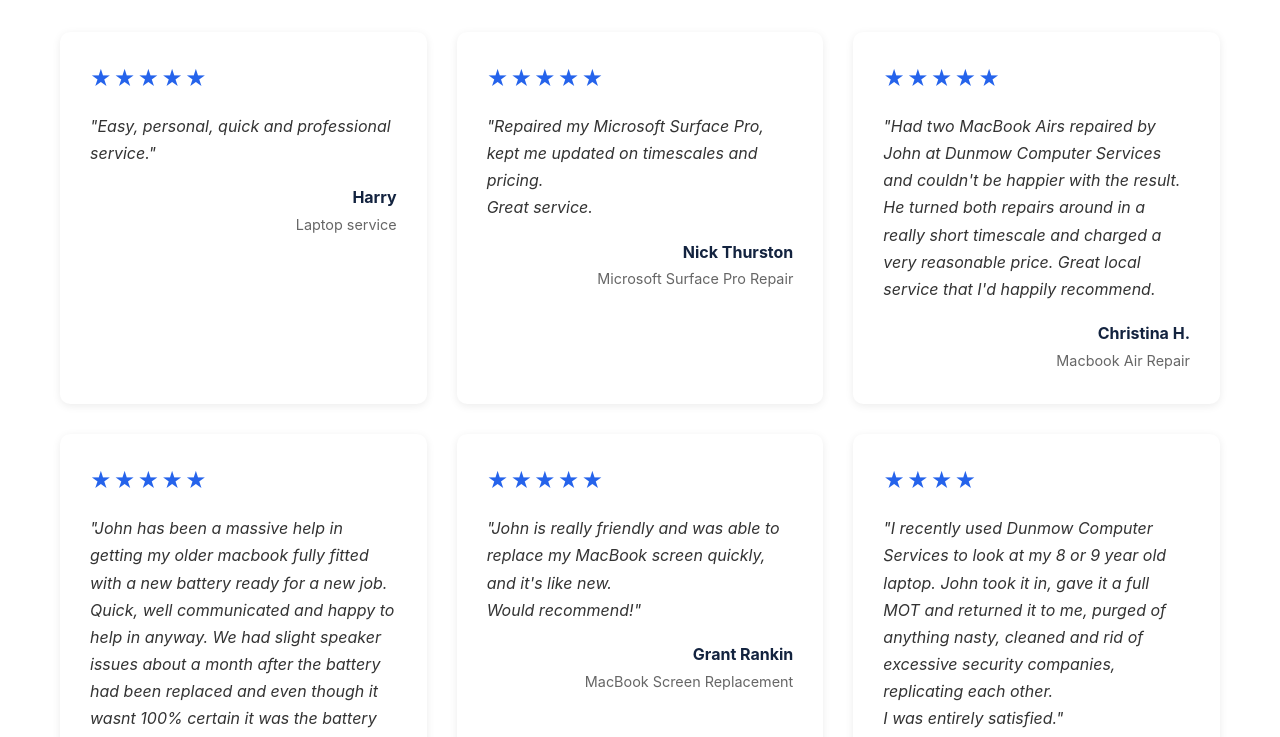
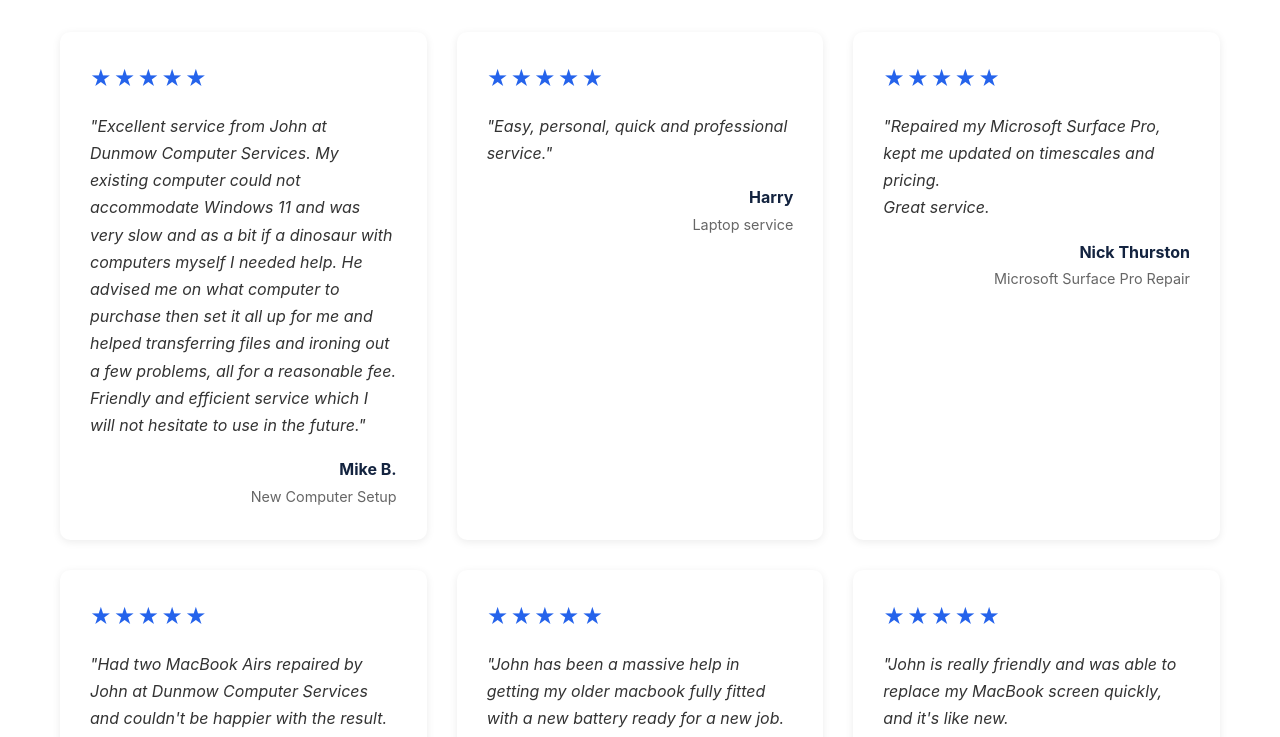
Before and after one commit to joroho73/dcs-website, a plain HTML site: page reviews.html in a window 1280 px wide. Shown: the part 618-1355 px from the top of the page. Drawn offline with Linux system fonts and the light colour scheme.

Commit message:
added review from Mike B

```diff
--- a/reviews.html
+++ b/reviews.html
@@ -164,6 +164,27 @@
                     </div>
                 </article>
                 template ends -->
+
+            <article class="review-card">
+              <div class="review-stars" aria-label="5 out of 5 stars">
+                ★★★★★
+              </div>
+
+              <blockquote class="review-text">
+                "Excellent service from John at Dunmow Computer Services. My
+                existing computer could not accommodate Windows 11 and was very
+                slow and as a bit if a dinosaur with computers myself I needed
+                help. He advised me on what computer to purchase then set it all
+                up for me and helped transferring files and ironing out a few
+                problems, all for a reasonable fee. Friendly and efficient
+                service which I will not hesitate to use in the future."
+              </blockquote>
+
+              <div class="review-meta">
+                <p class="review-author">Mike B.</p>
+                <p class="review-service">New Computer Setup</p>
+              </div>
+            </article>
             <article class="review-card">
               <div class="review-stars" aria-label="5 out of 5 stars">
                 ★★★★★
--- a/sitemap.xml
+++ b/sitemap.xml
@@ -103,7 +103,7 @@
 
     <url>
         <loc>https://dunmowcomputerservices.com/reviews.html</loc>
-        <lastmod>2026-11-23</lastmod>
+        <lastmod>2026-11-28</lastmod>
         <changefreq>weekly</changefreq>
         <priority>0.8</priority>
     </url>
```
